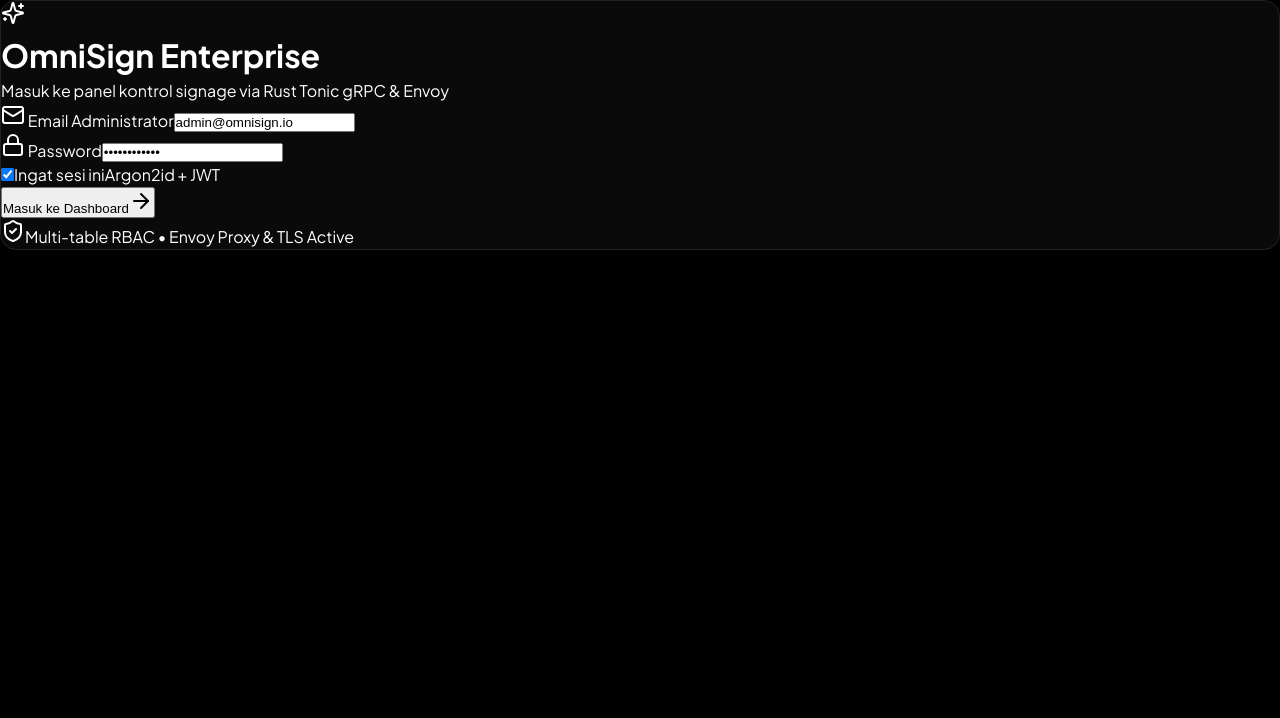
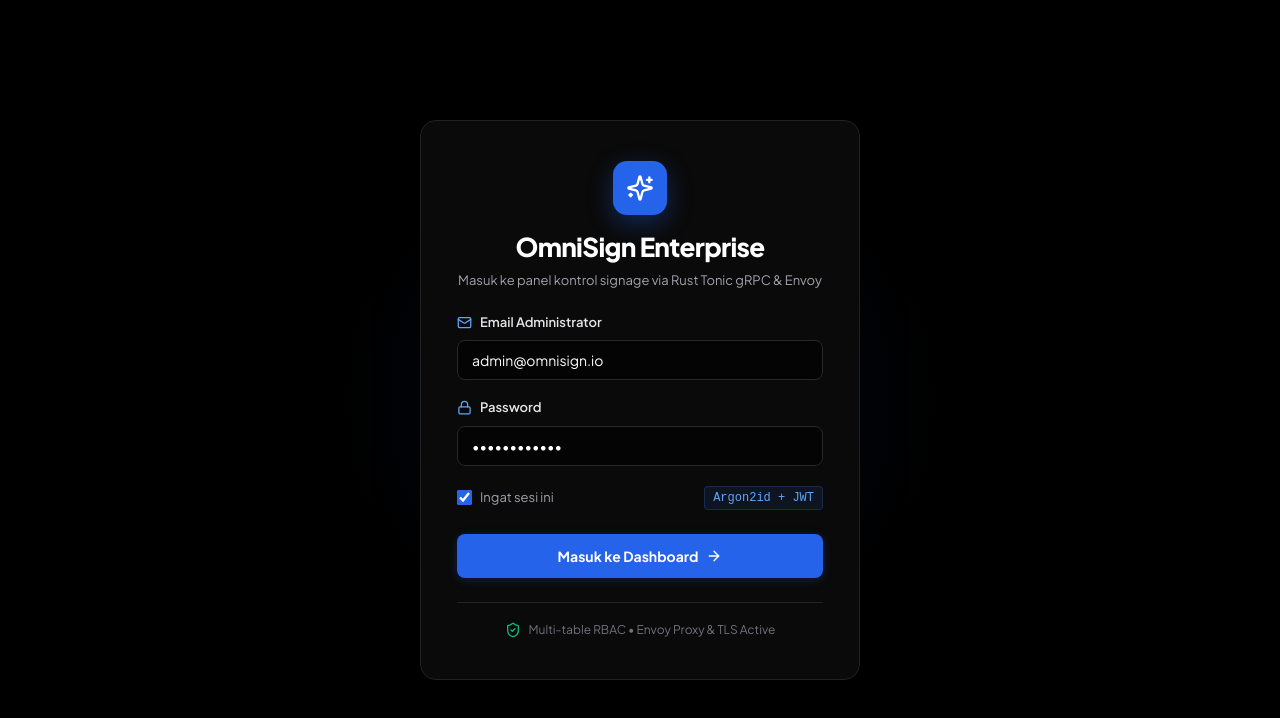
Before and after one commit to YovanggaAnandhika/DKA-Sigma-Digital-Signage-Enterprise, a Next.js app: page /login in a window 1280 px wide. Shown: the top 718 px of the page. Built offline with nearby package versions, Linux system fonts and the light colour scheme; no server answers.

Commit message:
refactor: replace Tailwind utility classes with inline styles in login page

```diff
--- a/src/app/login/page.tsx
+++ b/src/app/login/page.tsx
@@ -30,96 +30,259 @@ export default function LoginPage() {
   };
 
   return (
-    <div className="min-h-screen flex items-center justify-center p-6 bg-[#000000] text-slate-100">
-      {/* Background Glow */}
-      <div className="fixed inset-0 pointer-events-none flex items-center justify-center">
-        <div className="w-[500px] h-[500px] bg-indigo-600/10 rounded-full blur-[120px]" />
-      </div>
+    <div
+      style={{
+        minHeight: '100vh',
+        width: '100vw',
+        display: 'flex',
+        alignItems: 'center',
+        justifyContent: 'center',
+        backgroundColor: '#000000',
+        padding: '24px',
+        position: 'relative',
+        overflow: 'hidden',
+        color: 'var(--text-primary)',
+      }}
+    >
+      {/* Background Radial Glow */}
+      <div
+        style={{
+          position: 'absolute',
+          width: '600px',
+          height: '600px',
+          borderRadius: '50%',
+          background: 'radial-gradient(circle, rgba(59, 130, 246, 0.12) 0%, rgba(0, 0, 0, 0) 70%)',
+          top: '50%',
+          left: '50%',
+          transform: 'translate(-50%, -50%)',
+          pointerEvents: 'none',
+          zIndex: 0,
+        }}
+      />
 
-      <div className="w-full max-w-md card-elevated p-8 relative z-10 space-y-6">
-        {/* Brand Logo & Headline */}
-        <div className="text-center space-y-3">
-          <div className="inline-flex items-center justify-center w-12 h-12 rounded-xl bg-indigo-600 text-white shadow-lg shadow-indigo-600/30">
-            <Sparkles className="w-6 h-6" />
+      {/* Main Elevated Card Panel */}
+      <div
+        className="card-elevated"
+        style={{
+          position: 'relative',
+          zIndex: 1,
+          width: '100%',
+          maxWidth: '440px',
+          padding: '40px 36px',
+          display: 'flex',
+          flexDirection: 'column',
+          gap: '24px',
+          backgroundColor: '#0a0a0a',
+          border: '1px solid #222222',
+          boxShadow: '0 25px 50px -12px rgba(0, 0, 0, 0.75)',
+        }}
+      >
+        {/* Brand Header */}
+        <div style={{ textAlign: 'center', display: 'flex', flexDirection: 'column', alignItems: 'center' }}>
+          <div
+            style={{
+              width: '54px',
+              height: '54px',
+              borderRadius: '14px',
+              backgroundColor: '#2563eb',
+              color: '#ffffff',
+              display: 'flex',
+              alignItems: 'center',
+              justifyContent: 'center',
+              marginBottom: '16px',
+              boxShadow: '0 8px 24px rgba(37, 99, 235, 0.35)',
+            }}
+          >
+            <Sparkles size={28} />
           </div>
 
-          <div>
-            <h1 className="text-2xl font-bold tracking-tight text-white">
-              OmniSign Enterprise
-            </h1>
-            <p className="text-xs text-muted-foreground mt-1">
-              Masuk ke panel kontrol signage via Rust Tonic gRPC & Envoy
-            </p>
-          </div>
+          <h1
+            style={{
+              fontSize: '1.625rem',
+              fontWeight: 800,
+              letterSpacing: '-0.025em',
+              color: '#ffffff',
+              lineHeight: 1.2,
+            }}
+          >
+            OmniSign Enterprise
+          </h1>
+          <p
+            style={{
+              fontSize: '0.8125rem',
+              color: '#a1a1aa',
+              marginTop: '8px',
+              lineHeight: 1.4,
+            }}
+          >
+            Masuk ke panel kontrol signage via Rust Tonic gRPC & Envoy
+          </p>
         </div>
 
         {/* Error Alert */}
         {errorMsg && (
-          <div className="p-3.5 rounded-xl bg-rose-500/10 border border-rose-500/20 flex items-start gap-3">
-            <AlertCircle className="w-5 h-5 text-rose-400 shrink-0 mt-0.5" />
-            <div className="text-xs text-rose-200">
-              {errorMsg}
-            </div>
+          <div
+            style={{
+              display: 'flex',
+              alignItems: 'flex-start',
+              gap: '12px',
+              padding: '12px 14px',
+              borderRadius: '8px',
+              backgroundColor: 'rgba(244, 63, 94, 0.1)',
+              border: '1px solid rgba(244, 63, 94, 0.3)',
+              color: '#fda4af',
+              fontSize: '0.8125rem',
+              lineHeight: 1.4,
+            }}
+          >
+            <AlertCircle size={18} style={{ color: '#f43f5e', flexShrink: 0, marginTop: '1px' }} />
+            <span>{errorMsg}</span>
           </div>
         )}
 
         {/* Login Form */}
-        <form onSubmit={handleLogin} className="space-y-4">
-          <div className="space-y-1.5">
-            <label className="text-xs font-medium text-white/80 flex items-center gap-1.5">
-              <Mail className="w-3.5 h-3.5 text-indigo-400" /> Email Administrator
+        <form onSubmit={handleLogin} style={{ display: 'flex', flexDirection: 'column', gap: '18px' }}>
+          <div style={{ display: 'flex', flexDirection: 'column', gap: '8px' }}>
+            <label
+              style={{
+                fontSize: '0.8125rem',
+                fontWeight: 600,
+                color: '#e4e4e7',
+                display: 'flex',
+                alignItems: 'center',
+                gap: '8px',
+              }}
+            >
+              <Mail size={15} style={{ color: '#60a5fa' }} />
+              <span>Email Administrator</span>
             </label>
             <input
               type="email"
               required
-              className="w-full px-3.5 py-2.5 rounded-lg bg-white/5 border border-white/10 text-xs text-white placeholder-white/30 focus:outline-none focus:border-indigo-500 transition-colors"
+              className="form-input"
+              style={{
+                padding: '10px 14px',
+                fontSize: '0.875rem',
+                backgroundColor: 'rgba(0, 0, 0, 0.6)',
+                border: '1px solid #27272a',
+                borderRadius: '8px',
+                color: '#ffffff',
+              }}
               value={email}
               onChange={(e) => setEmail(e.target.value)}
               placeholder="admin@omnisign.io"
             />
           </div>
 
-          <div className="space-y-1.5">
-            <label className="text-xs font-medium text-white/80 flex items-center gap-1.5">
-              <Lock className="w-3.5 h-3.5 text-indigo-400" /> Password
+          <div style={{ display: 'flex', flexDirection: 'column', gap: '8px' }}>
+            <label
+              style={{
+                fontSize: '0.8125rem',
+                fontWeight: 600,
+                color: '#e4e4e7',
+                display: 'flex',
+                alignItems: 'center',
+                gap: '8px',
+              }}
+            >
+              <Lock size={15} style={{ color: '#60a5fa' }} />
+              <span>Password</span>
             </label>
             <input
               type="password"
               required
-              className="w-full px-3.5 py-2.5 rounded-lg bg-white/5 border border-white/10 text-xs text-white placeholder-white/30 focus:outline-none focus:border-indigo-500 transition-colors"
+              className="form-input"
+              style={{
+                padding: '10px 14px',
+                fontSize: '0.875rem',
+                backgroundColor: 'rgba(0, 0, 0, 0.6)',
+                border: '1px solid #27272a',
+                borderRadius: '8px',
+                color: '#ffffff',
+              }}
               value={password}
               onChange={(e) => setPassword(e.target.value)}
               placeholder="••••••••"
             />
           </div>
 
-          <div className="flex items-center justify-between text-xs text-muted-foreground pt-1">
-            <label className="flex items-center gap-2 cursor-pointer">
-              <input type="checkbox" defaultChecked className="rounded accent-indigo-600 bg-white/10 border-white/20" />
+          <div
+            style={{
+              display: 'flex',
+              alignItems: 'center',
+              justifyContent: 'space-between',
+              fontSize: '0.8125rem',
+              color: '#a1a1aa',
+              paddingTop: '2px',
+            }}
+          >
+            <label style={{ display: 'flex', alignItems: 'center', gap: '8px', cursor: 'pointer' }}>
+              <input
+                type="checkbox"
+                defaultChecked
+                style={{ accentColor: '#2563eb', width: '15px', height: '15px', cursor: 'pointer' }}
+              />
               <span>Ingat sesi ini</span>
             </label>
-            <span className="text-[11px] font-mono text-indigo-400/80">Argon2id + JWT</span>
+            <span
+              style={{
+                fontFamily: 'monospace',
+                fontSize: '0.75rem',
+                color: '#60a5fa',
+                backgroundColor: 'rgba(59, 130, 246, 0.1)',
+                padding: '2px 8px',
+                borderRadius: '4px',
+                border: '1px solid rgba(59, 130, 246, 0.2)',
+              }}
+            >
+              Argon2id + JWT
+            </span>
           </div>
 
           <button
             type="submit"
             disabled={loading}
-            className="w-full flex items-center justify-center gap-2 py-2.5 rounded-lg bg-indigo-600 hover:bg-indigo-500 font-semibold text-xs text-white shadow-lg shadow-indigo-600/20 transition-all disabled:opacity-50 mt-2"
+            className="btn btn-primary"
+            style={{
+              width: '100%',
+              padding: '12px',
+              fontSize: '0.875rem',
+              fontWeight: 700,
+              marginTop: '6px',
+              borderRadius: '8px',
+              backgroundColor: '#2563eb',
+              color: '#ffffff',
+              display: 'flex',
+              alignItems: 'center',
+              justifyContent: 'center',
+              gap: '8px',
+            }}
           >
             {loading ? (
               <span>Menghubungkan ke gRPC...</span>
             ) : (
               <>
                 <span>Masuk ke Dashboard</span>
-                <ArrowRight className="w-4 h-4" />
+                <ArrowRight size={16} />
               </>
             )}
           </button>
         </form>
 
-        {/* Security & System Info Footnote */}
-        <div className="pt-4 border-t border-white/5 flex items-center justify-center gap-2 text-[11px] text-muted-foreground">
-          <ShieldCheck className="w-4 h-4 text-emerald-400" />
+        {/* Footnote */}
+        <div
+          style={{
+            paddingTop: '18px',
+            borderTop: '1px solid #222222',
+            display: 'flex',
+            alignItems: 'center',
+            justifyContent: 'center',
+            gap: '8px',
+            fontSize: '0.75rem',
+            color: '#71717a',
+          }}
+        >
+          <ShieldCheck size={16} style={{ color: '#10b981' }} />
           <span>Multi-table RBAC • Envoy Proxy & TLS Active</span>
         </div>
       </div>
```
